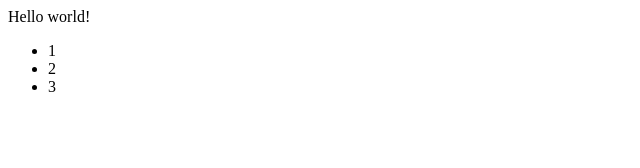
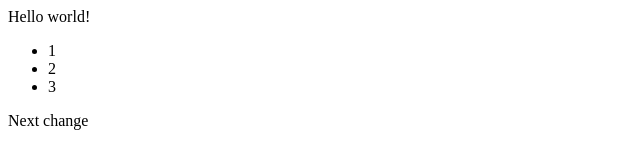
Before and after one commit to Beginner777-cpp/Pizzeria, a plain HTML site: page index.html in a window 1280 px wide. Shown: the whole page, without its empty margins (0-640 px from the left). Drawn offline with Linux system fonts and the light colour scheme.

Commit message:
next change

```diff
--- a/index.html
+++ b/index.html
@@ -15,7 +15,7 @@
     <li>2</li>
     <li>3</li>
 </ul>
-
+Next change
 
 </body>
 </html>
```
